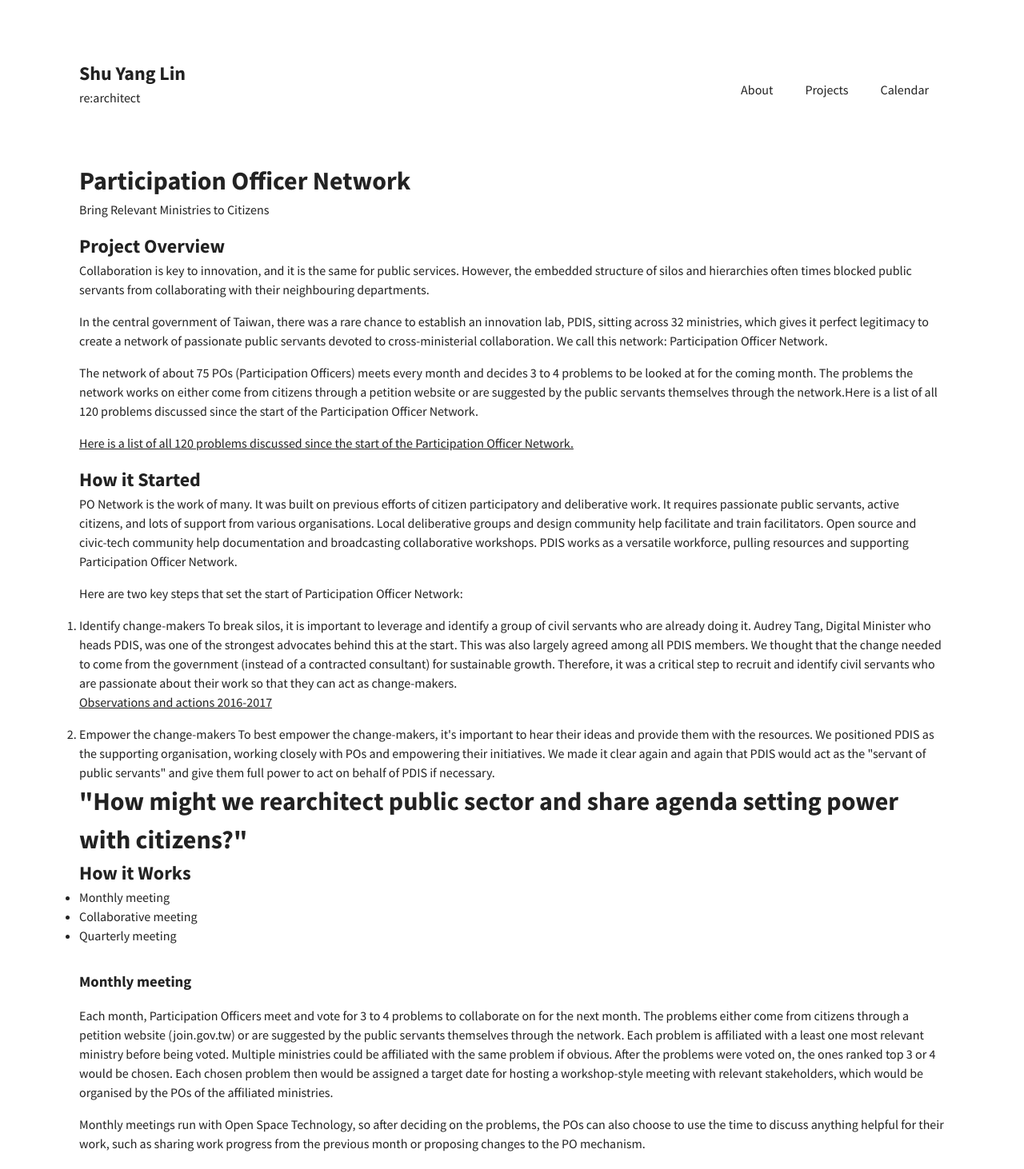
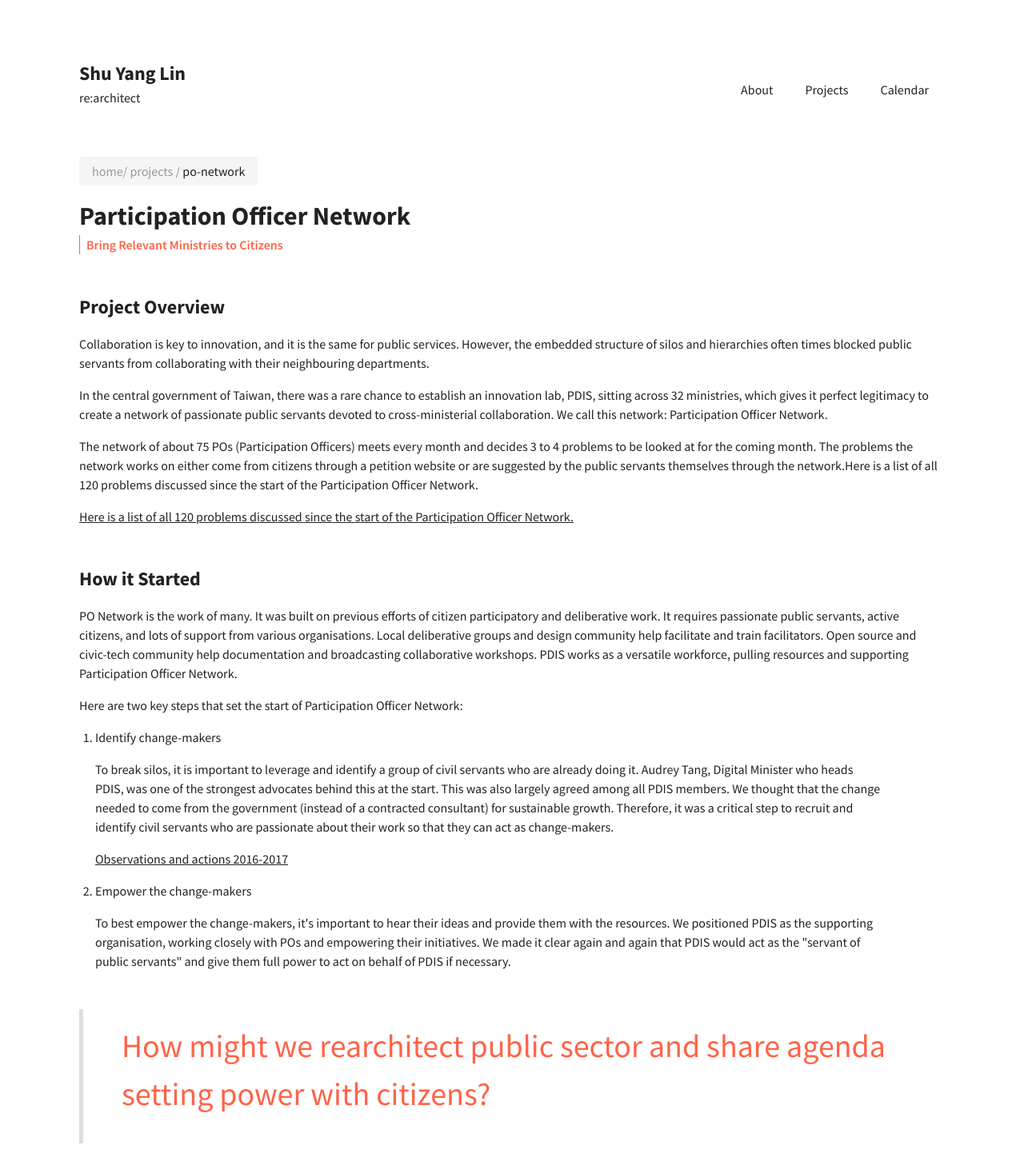
Before and after one commit to shuyanglin/shuyanglin, a React (Create React App) app: page /projects/po-network in a window 1280 px wide. Shown: the top 1462 px of the page at 80% size. Built offline with nearby package versions, Linux system fonts and the light colour scheme.

Commit message:
Project page styling, fixes #4

```diff
--- a/src/Styles/main.css
+++ b/src/Styles/main.css
@@ -69,6 +69,10 @@ a {
   color: #222;
 }
 
+a:hover {
+  color: tomato;
+}
+
 .container{
   padding: 2rem;
   transition: padding-top .4s ease-in-out, padding-bottom .4s ease-in-out;
--- a/src/components/Project/Markdowns/po-network.md
+++ b/src/components/Project/Markdowns/po-network.md
@@ -16,15 +16,19 @@ PO Network is the work of many. It was built on previous efforts of citizen part
 Here are two key steps that set the start of Participation Officer Network:
 
  1. Identify change-makers
+
  To break silos, it is important to leverage and identify a group of civil servants who are already doing it. Audrey Tang, Digital Minister who heads PDIS, was one of the strongest advocates behind this at the start. This was also largely agreed among all PDIS members. We thought that the change needed to come from the government (instead of a contracted consultant) for sustainable growth. Therefore, it was a critical step to recruit and identify civil servants who are passionate about their work so that they can act as change-makers.
 
-[Observations and actions 2016-2017](https://issuu.com/pdis.tw/docs/opening)
+ [Observations and actions 2016-2017](https://issuu.com/pdis.tw/docs/opening)
 
- 2. Empower the change-makers To best empower the change-makers, it's important to hear their ideas and provide them with the resources. We positioned PDIS as the supporting organisation, working closely with POs and empowering their initiatives. We made it clear again and again that PDIS would act as the "servant of public servants" and give them full power to act on behalf of PDIS if necessary.
+
+ 2. Empower the change-makers
+
+ To best empower the change-makers, it's important to hear their ideas and provide them with the resources. We positioned PDIS as the supporting organisation, working closely with POs and empowering their initiatives. We made it clear again and again that PDIS would act as the "servant of public servants" and give them full power to act on behalf of PDIS if necessary.
 
 
 
-# "How might we rearchitect public sector and share agenda setting power with citizens?"
+> How might we rearchitect public sector and share agenda setting power with citizens?
 
 ## How it Works
 - Monthly meeting
@@ -84,4 +88,4 @@ There are more than 200 distinct peaks over 3,000 meters in height in Taiwan. Fo
 
 Relevant stakeholders were invited to participate in a collaboration meeting, and a digital survey tool, Pol.is, was used to gather wider opinions across the Internet. It became apparent that an integrated system for mountain climbing applications. PDIS involved student interns in building mockups and testing them. With limited resources, the final solution called for RESTful API (Open API Specification 3.0), commissioning original IT system makers to build API, and another contractor to build an integrated system.
 
-![image](https://uploads-ssl.webflow.com/63b058452091f12771549e66/63fe3624b069a92b4553ee01_part1.png)
+![image](https://uploads-ssl.webflow.com/63b058452091f12771549e66/644106ae4ee0d773bd3bb5f5_63fe3624b069a92b4553ee01_part1.png)
--- a/src/components/Project/Project.js
+++ b/src/components/Project/Project.js
@@ -2,6 +2,7 @@ import React from "react";
 import {Link} from 'react-router-dom';
 import Markdown from 'markdown-to-jsx';
 import styles from './Project.module.css'
+import {FaHome} from 'react-icons/fa';
 
 function Project({slug}) {
   const [post, setPost] = React.useState('');
@@ -18,10 +19,19 @@ function Project({slug}) {
 
   return (
     <>
-      {/* <h1 className={styles.mardown}> <Link to="/projects"> Projects </Link> / {slug}</h1> */}
-      <Markdown >
+      <div className={styles.markdown}>
+
+
+      <div className={styles.breadcrumb}>
+      <Link to="/">home</Link>
+        /{' '}<Link to="/projects">projects</Link>{' '}
+        /{' '}<Link className={styles.current} to=".">{slug}</Link>
+      </div>
+
+      <Markdown>
         {post}
       </Markdown>
+      </div>
     </>
   );
 }
--- a/src/components/Project/Project.module.css
+++ b/src/components/Project/Project.module.css
@@ -1,8 +1,81 @@
-.mardown a {
-
-    text-decoration: none;
+.markdown h1{
+    margin-top: 20px;
+}
+.markdown h1+p{
+    font-weight: 600;
+    border-left: 1.75px solid tomato;
+    padding-left: 0.5rem;
+    color: tomato;
+    margin-bottom: 3rem;
 }
 
-.mardown a:hover {
+.markdown p, li{
+
+    /* all texts in paragraphs (<p>) and lists (<li>) */
+}
+
+.markdown .breadcrumb{
+    display: inline;
+    font-weight: 400;
+    font-size: 1rem;
+    padding: 0.5rem 1rem;
+    border-radius: 0.25rem;
+    background-color: whitesmoke;
     color: #999;
 }
+
+
+.markdown .breadcrumb a{
+    text-decoration: none;
+    color: #999;
+}
+
+.markdown .breadcrumb a:hover{
+    color: tomato;
+}
+
+.markdown .breadcrumb a:last-child{
+    color: #222;
+}
+
+
+.markdown h2{
+    margin-top: 3rem;
+    margin-bottom: 1rem;
+}
+
+.markdown li{
+    margin: 1rem  5rem 1rem 1.25rem;
+}
+
+.markdown li a{
+    /* links in lists */
+}
+
+.markdown blockquote{
+    color: tomato;
+    border-left: 5px #ddd solid;
+    padding: 1rem 3rem;
+    font-size: 2.5rem;
+    margin: 3rem auto;
+}
+
+.markdown img{
+    max-height: 400px;
+    border: 0.5px solid #ddd;
+    border-radius: 0.25rem;
+    margin: 0.5rem auto;
+}
+
+.markdown h2+h3{
+    margin-top: -1rem;
+    font-weight: 400;
+    /* color: aqua; */
+}
+
+.markdown h2+h3+h4{
+    margin-top: -1rem;
+    /* color: pink; */
+    font-weight: 300;
+    margin-bottom: 1rem;
+}
--- a/src/components/Projects/Projects.js
+++ b/src/components/Projects/Projects.js
@@ -1,5 +1,5 @@
 import React from "react";
-import { Container, Row, Col } from 'react-grid-system';
+import { Row, Col } from 'react-grid-system';
 import styles from './Projects.module.css'
 import griphintImgSrc from '../../assets/griphint-cover.jpg'
 import poImgSrc from '../../assets/po-network-cover.png'
```
Also changed, not shown: src/components/Project/po-network-cover.png (deleted).
